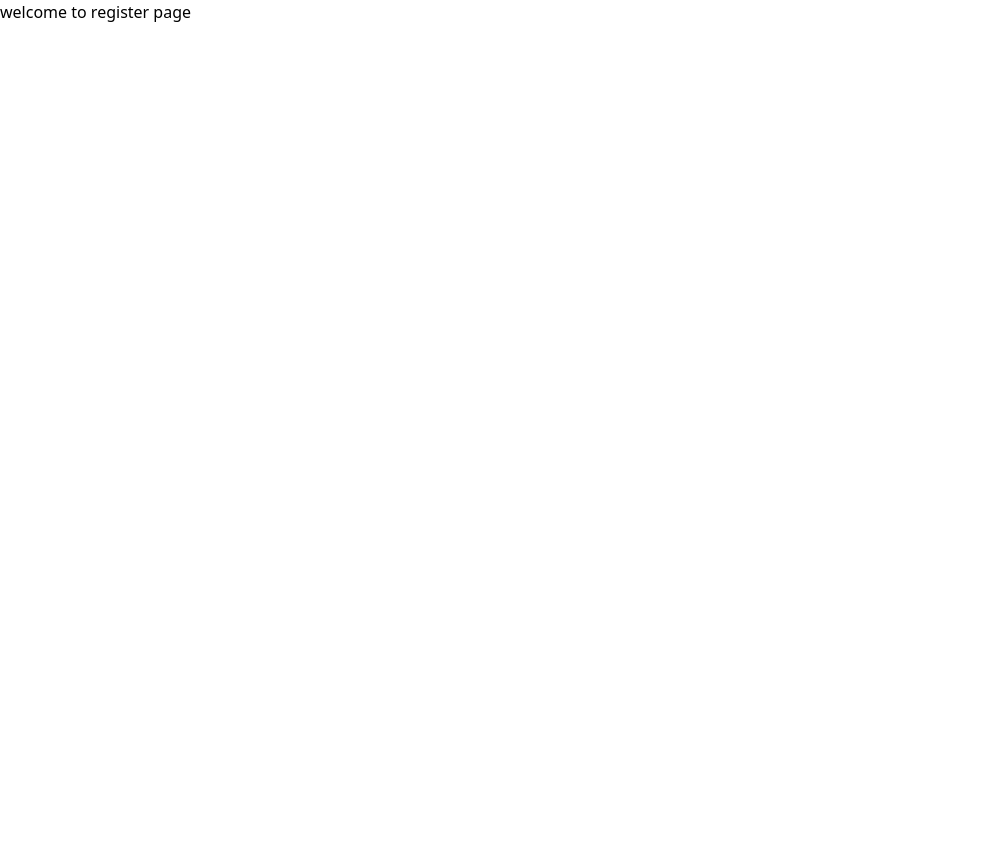
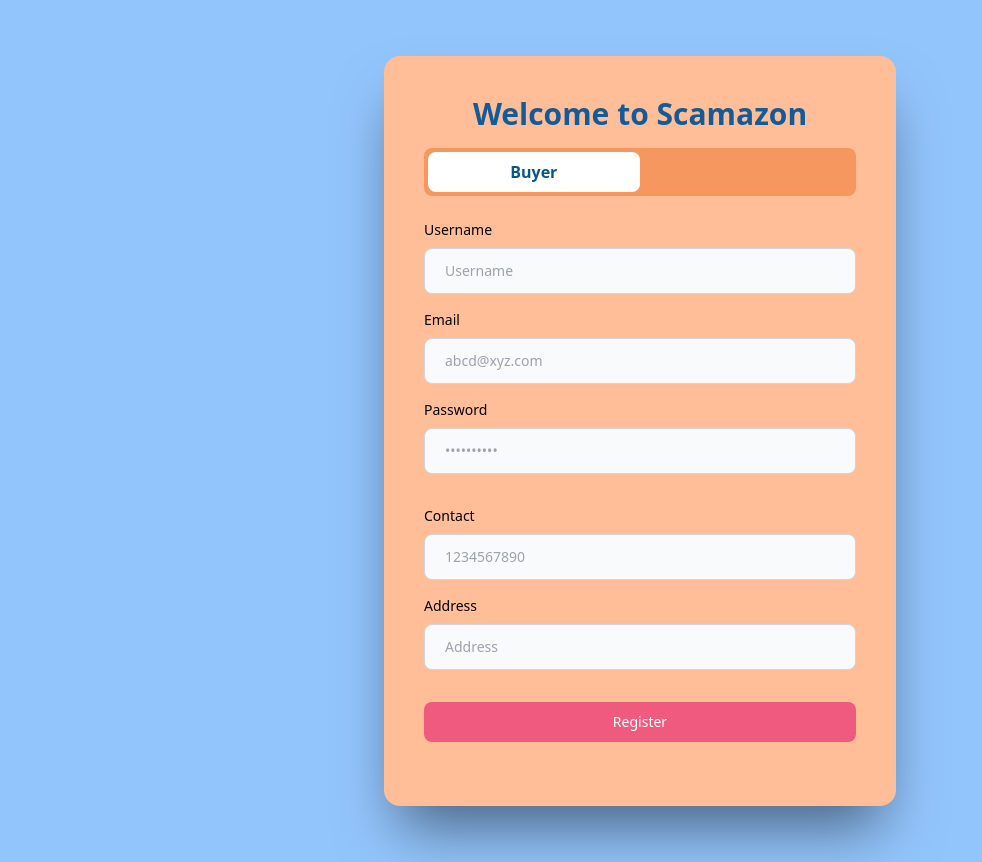
Before and after one commit to Kanishk-mittal/Scamazon, a React (Vite) app in the folder Frontend/: page /register in a window 1280 px wide. Shown: the whole page, without its empty margins (0-982 px from the left). Before the commit the page ends 800 px from the top, so only its background shows below. Built offline with nearby package versions, Linux system fonts and the light colour scheme.

Commit message:
made registration page

```diff
--- a/Frontend/src/pages/Register.jsx
+++ b/Frontend/src/pages/Register.jsx
@@ -1,11 +1,132 @@
-import React from 'react'
+import React, { useEffect, useState } from 'react';
+import { useNavigate } from 'react-router-dom';
+import axios from 'axios';
 
-const Register = () => {
-  return (
-    <div>
-      welcome to register page
-    </div>
-  )
+function Register() {
+    const navigate = useNavigate();
+    const [role, setRole] = useState(false); // false for buyer, true for seller
+    const [username, setUsername] = useState('');
+    const [password, setPassword] = useState('');
+    const [email, setEmail] = useState('');
+    const [contact, setContact] = useState('');
+    const [address, setAddress] = useState('');
+    const [p_name, setP_name] = useState('');
+    const [s_name, setS_name] = useState('');
+    const [gstin, setGstin] = useState('');
+    const handelSubmit = async (e) => {
+        e.preventDefault();
+        const data = [
+            username,
+            password,
+            email,
+            contact,
+            address,
+            p_name,
+            s_name,
+            gstin
+        ]
+        try {
+            const response = await axios.post('http://127.0.0.1:5000/register', data, {
+                headers: {
+                    'Content-Type': 'application/json'
+                }
+            });
+
+            if (response.status === 200) {
+                // Handle successful login
+                if (response.data.verified === true) {
+                    if (role) {
+                        localStorage.setItem('sellerID', response.data.id);
+                        navigate(`/seller/${response.data.id}`);
+                    } else {
+                        localStorage.setItem('userID', response.data.id);
+                        navigate(`/user/${response.data.id}`);
+                    }
+                }
+                else {
+                    alert(response.data.message);
+                }
+            } else {
+                alert("Some error happened");
+            }
+        } catch (error) {
+            console.error('Error:', error);
+        }
+    }
+
+    return (
+        <>
+            <div className="flex justify-center items-center min-h-screen bg-blue-300 py-14">
+                <div className="flex flex-col w-full md:w-1/2 xl:w-2/5 2xl:w-2/5 3xl:w-1/3 mx-auto p-8 md:p-10 2xl:p-12 3xl:p-14 bg-[#ffbe98] rounded-2xl shadow-5xl">
+                    <div className="flex justify-center gap-3 pb-4">
+                        <h1 className="text-3xl font-bold text-[#125b9a]">Welcome to Scamazon</h1>
+                    </div>
+                    <div className="flex mb-6 justify-center">
+                        <label className="relative inline-flex items-center cursor-pointer w-full">
+                            <input type="checkbox" className="sr-only peer" onChange={() => setRole(!role)} />
+                            <div className=" bg-[#f69760] peer rounded-lg outline-none duration-100 after:duration-500 w-full h-12 peer-focus:outline-none  after:content-['Buyer'] after:absolute after:outline-none after:rounded-lg after:h-10 after:w-[49%] after:bg-white after:top-1 after:left-1 after:flex after:justify-center after:items-center after:text-sky-800 after:font-bold peer-checked:after:translate-x-[100%] peer-checked:after:content-['Seller'] peer-checked:after:border-white"></div>
+                        </label>
+                    </div>
+                    <form className="flex flex-col" onSubmit={handelSubmit} >
+                        <div className="pb-2">
+                            <label htmlFor="username" className="block mb-2 text-sm font-medium text-[#000000]">Username</label>
+                            <div className="relative text-gray-400">
+                                <input type="text" name="username" id="username" className="pl-5 mb-2 bg-gray-50 text-gray-600 border focus:border-transparent border-gray-300 sm:text-sm rounded-lg ring ring-transparent focus:ring-1 focus:outline-none focus:ring-gray-400 block w-full p-2.5 rounded-l-lg py-3 px-4" placeholder="Username" autoComplete="off" value={username} onChange={(e) => setUsername(e.target.value)} />
+                            </div>
+                        </div>
+                        <div className="pb-2">
+                            <label htmlFor="username" className="block mb-2 text-sm font-medium text-[#000000]">Email</label>
+                            <div className="relative text-gray-400">
+                                <input type="email" name="username" id="username" className="pl-5 mb-2 bg-gray-50 text-gray-600 border focus:border-transparent border-gray-300 sm:text-sm rounded-lg ring ring-transparent focus:ring-1 focus:outline-none focus:ring-gray-400 block w-full p-2.5 rounded-l-lg py-3 px-4" placeholder="abcd@xyz.com" autoComplete="off" value={email} onChange={(e) => {setEmail(e.target.value)}} />
+                            </div>
+                        </div>
+                        <div className="pb-6">
+                            <label htmlFor="password" className="block mb-2 text-sm font-medium text-[#000000]">Password</label>
+                            <div className="relative text-gray-400">
+                                <input type="password" name="password" id="password" placeholder="••••••••••" className="pl-5 mb-2 bg-gray-50 text-gray-600 border focus:border-transparent border-gray-300 sm:text-sm rounded-lg ring ring-transparent focus:ring-1 focus:outline-none focus:ring-gray-400 block w-full p-2.5 rounded-l-lg py-3 px-4" autoComplete="new-password" value={password} onChange={(e) => setPassword(e.target.value)} />
+
+                            </div>
+                        </div>
+                        <div className="pb-2">
+                            <label htmlFor="username" className="block mb-2 text-sm font-medium text-[#000000]">Contact</label>
+                            <div className="relative text-gray-400">
+                                <input type="text" name="username" id="username" className="pl-5 mb-2 bg-gray-50 text-gray-600 border focus:border-transparent border-gray-300 sm:text-sm rounded-lg ring ring-transparent focus:ring-1 focus:outline-none focus:ring-gray-400 block w-full p-2.5 rounded-l-lg py-3 px-4" placeholder="1234567890" autoComplete="off" value={contact} onChange={(e) => setContact(e.target.value)} />
+                            </div>
+                        </div>
+                        <div className="pb-6">
+                            <label htmlFor="password" className="block mb-2 text-sm font-medium text-[#000000]">Address</label>
+                            <div className="relative text-gray-400">
+                                <input type="text" name="password" id="password" placeholder="Address" className="pl-5 mb-2 bg-gray-50 text-gray-600 border focus:border-transparent border-gray-300 sm:text-sm rounded-lg ring ring-transparent focus:ring-1 focus:outline-none focus:ring-gray-400 block w-full p-2.5 rounded-l-lg py-3 px-4" autoComplete="new-password" value={address} onChange={(e) => setAddress(e.target.value)} />
+                            </div>
+                        </div>
+                        {role && (
+                            <>
+                                <div className="pb-2">
+                                    <label htmlFor="p_name" className="block mb-2 text-sm font-medium text-[#000000]">Product Name</label>
+                                    <div className="relative text-gray-400">
+                                        <input type="text" name="p_name" id="p_name" className="pl-5 mb-2 bg-gray-50 text-gray-600 border focus:border-transparent border-gray-300 sm:text-sm rounded-lg ring ring-transparent focus:ring-1 focus:outline-none focus:ring-gray-400 block w-full p-2.5 rounded-l-lg py-3 px-4" placeholder="Product Name" autoComplete="off" value={p_name} onChange={(e) => setP_name(e.target.value)} />
+                                    </div>
+                                </div>
+                                <div className="pb-2">
+                                    <label htmlFor="s_name" className="block mb-2 text-sm font-medium text-[#000000]">Shop Name</label>
+                                    <div className="relative text-gray-400">
+                                        <input type="text" name="s_name" id="s_name" className="pl-5 mb-2 bg-gray-50 text-gray-600 border focus:border-transparent border-gray-300 sm:text-sm rounded-lg ring ring-transparent focus:ring-1 focus:outline-none focus:ring-gray-400 block w-full p-2.5 rounded-l-lg py-3 px-4" placeholder="Shop Name" autoComplete="off" value={s_name} onChange={(e) => setS_name(e.target.value)} />
+                                    </div>
+                                </div>
+                                <div className="pb-6">
+                                    <label htmlFor="gstin" className="block mb-2 text-sm font-medium text-[#000000]">GSTIN</label>
+                                    <div className="relative text-gray-400">
+                                        <input type="text" name="gstin" id="gstin" className="pl-5 mb-2 bg-gray-50 text-gray-600 border focus:border-transparent border-gray-300 sm:text-sm rounded-lg ring ring-transparent focus:ring-1 focus:outline-none focus:ring-gray-400 block w-full p-2.5 rounded-l-lg py-3 px-4" placeholder="GSTIN" autoComplete="off" value={gstin} onChange={(e) => setGstin(e.target.value)} />
+                                    </div>
+                                </div>
+                            </>
+                        )}
+                        <button type="submit" className="w-full text-[#FFFFFF] bg-[#f05a7e] focus:ring-4 focus:outline-none focus:ring-primary-300 font-medium rounded-lg text-sm px-5 py-2.5 text-center mb-6">Register</button>
+                    </form>
+                </div>
+            </div>
+        </>
+    );
 }
 
-export default Register
+export default Register;
```
Also changed, not shown: 1 other file (tests, documents, lock files or other folders).
